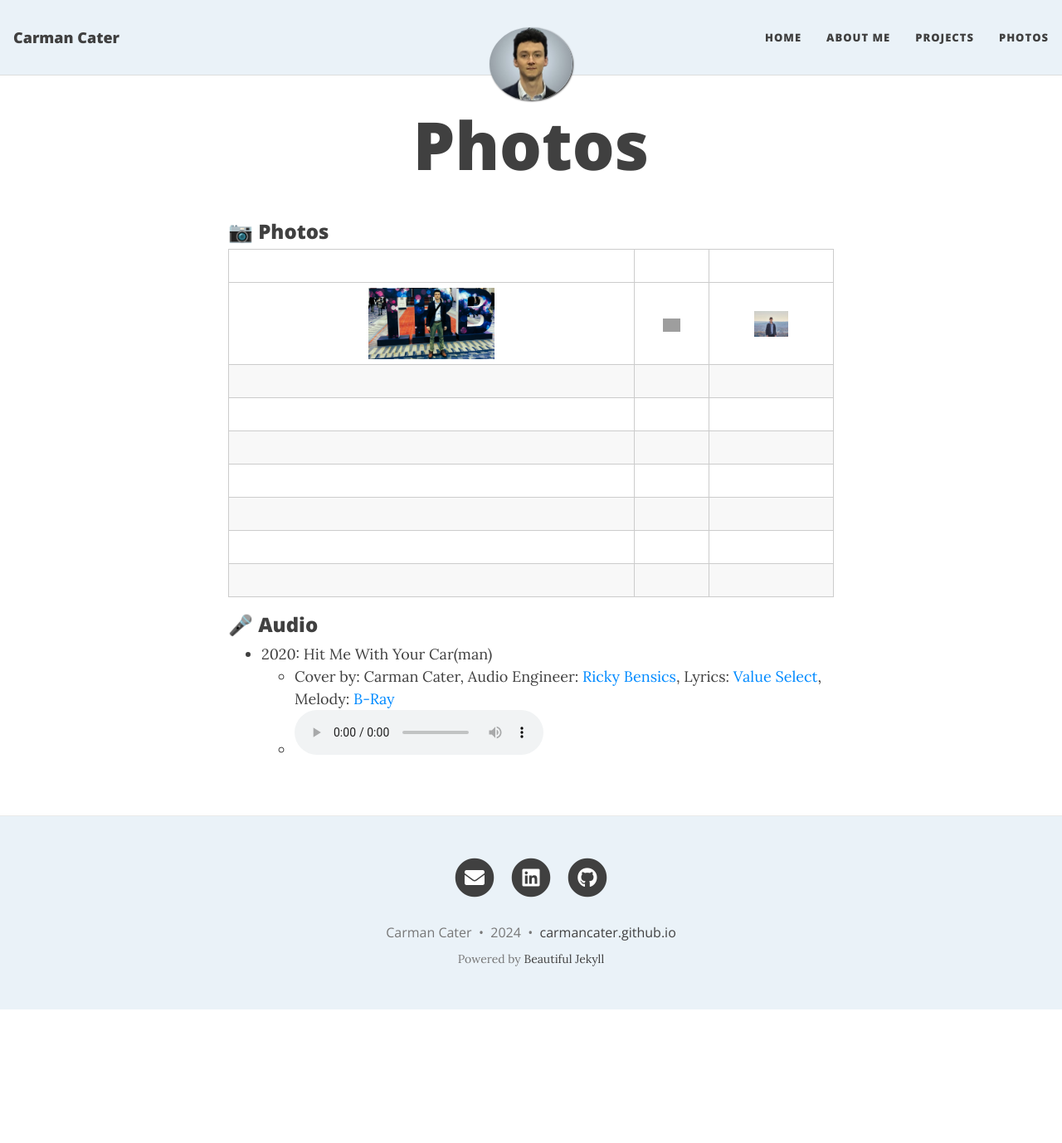
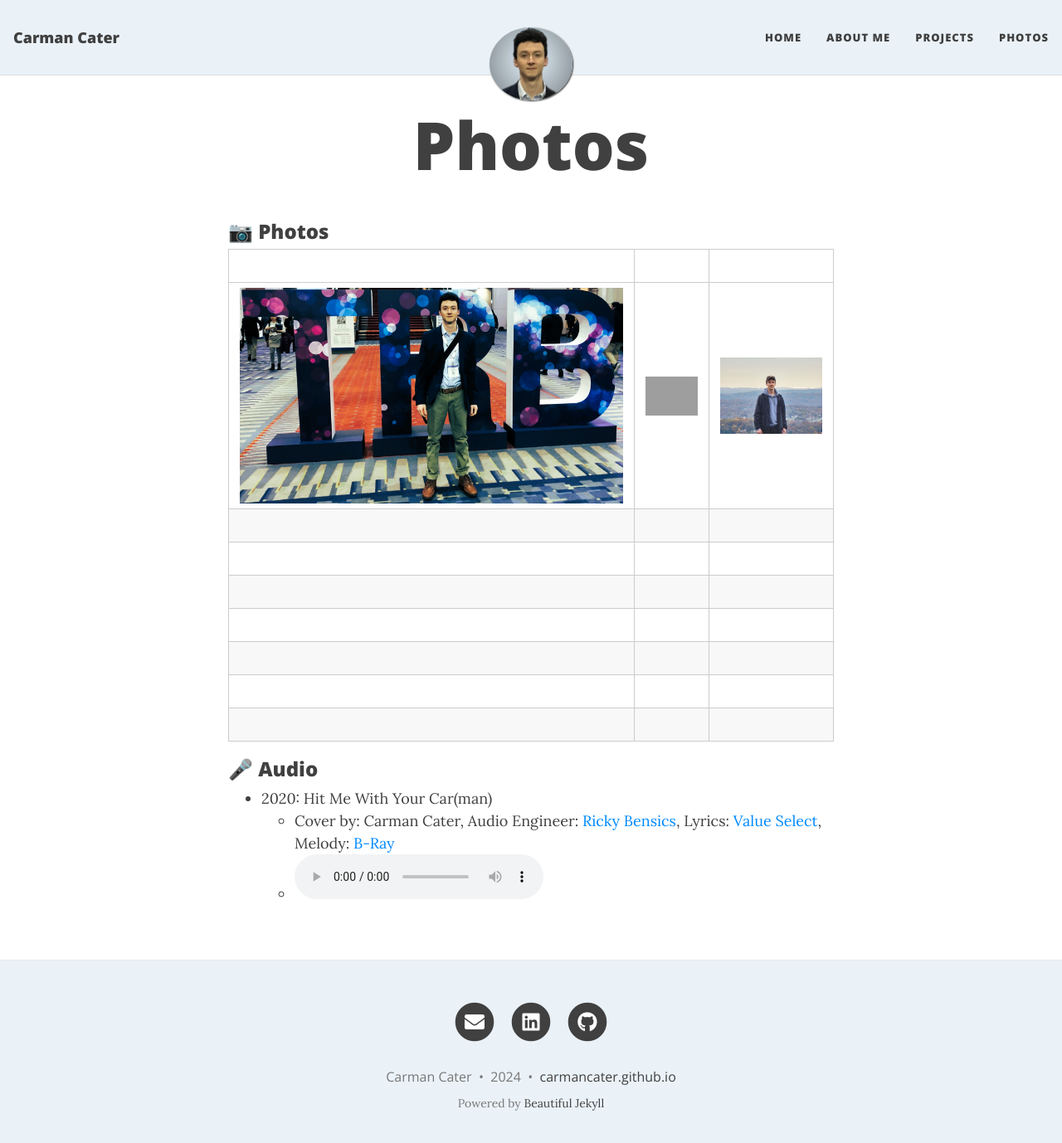
Before and after one commit to carmancater/carmancater.github.io, a Jekyll site: the page built from photos.md, in a window 1280 px wide and 1391 px high. Shown: the top 1378 px of the window at 83% size. Built offline with Jekyll 4.4.1, drawn with Linux system fonts in a browser that asks for light colours; nearby versions of some CDN libraries; emoji names are drawn with the system emoji font; grey boxes are pictures that could not be loaded.

Commit message:
Update photos.md

```diff
--- a/photos.md
+++ b/photos.md
@@ -9,7 +9,7 @@ share-title: Carman Cater - Photos
 
 |            |            |            |
 |:----------:|:----------:|:----------:|
-|<a href="/assets/img/meAtTrb.jpg"><img width="33%" src="/assets/img/meAtTrb.jpg"></a>|<a href="/assets/img/meReadingOnCouch.jpg"><img width="33%" src="/assets/img/meReadingOnCouch.jpg"></a>|<a href="/assets/img/meOnHikeView.jpg"><img width="33%" src="/assets/img/meOnHikeView.jpg"></a>|
+|<a href="/assets/img/meAtTrb.jpg"><img width="100%" src="/assets/img/meAtTrb.jpg"></a>|<a href="/assets/img/meReadingOnCouch.jpg"><img width="100%" src="/assets/img/meReadingOnCouch.jpg"></a>|<a href="/assets/img/meOnHikeView.jpg"><img width="100%" src="/assets/img/meOnHikeView.jpg"></a>|
 |            |            |            |
 |            |            |            |
 |            |            |            |
```
